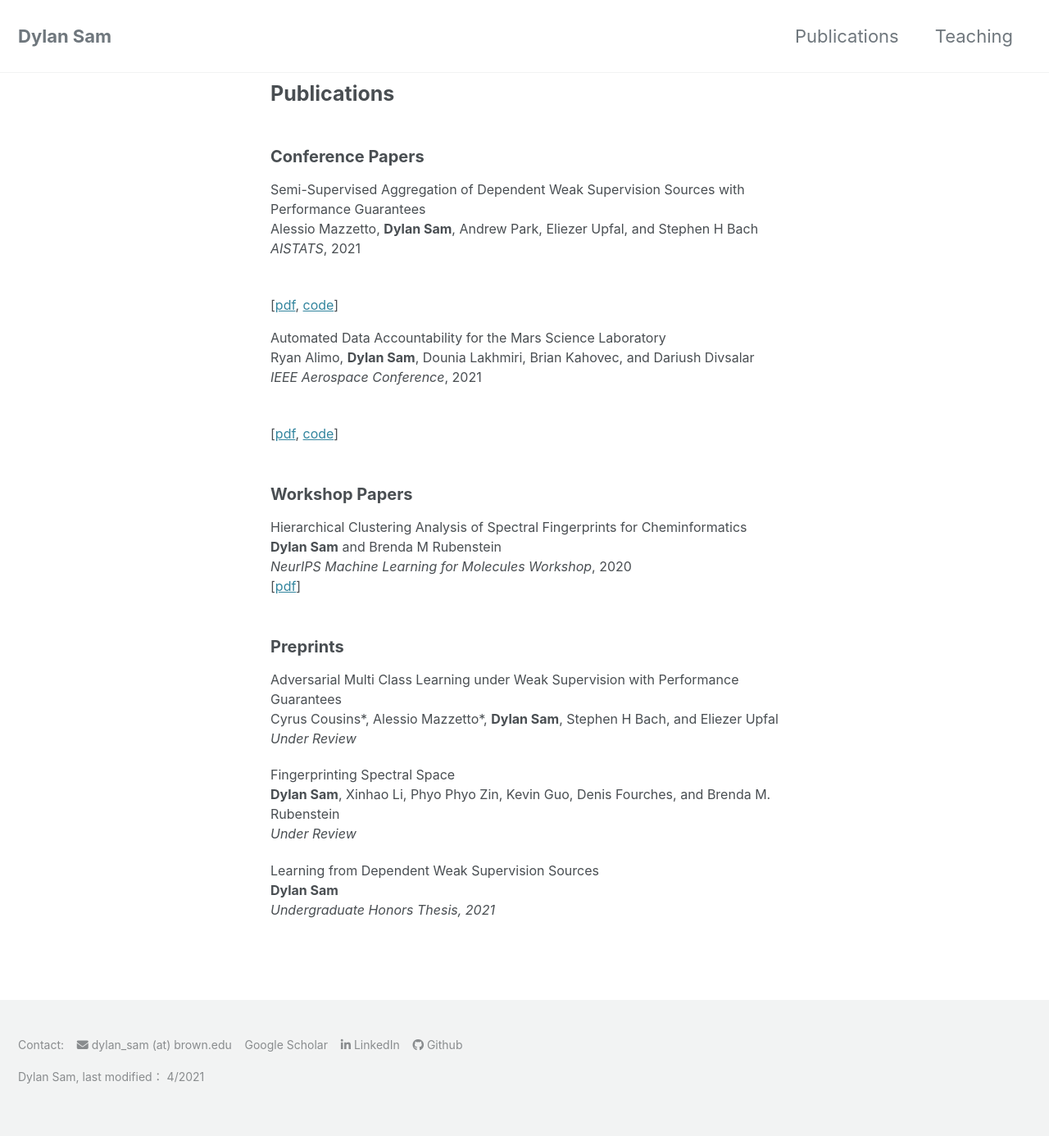
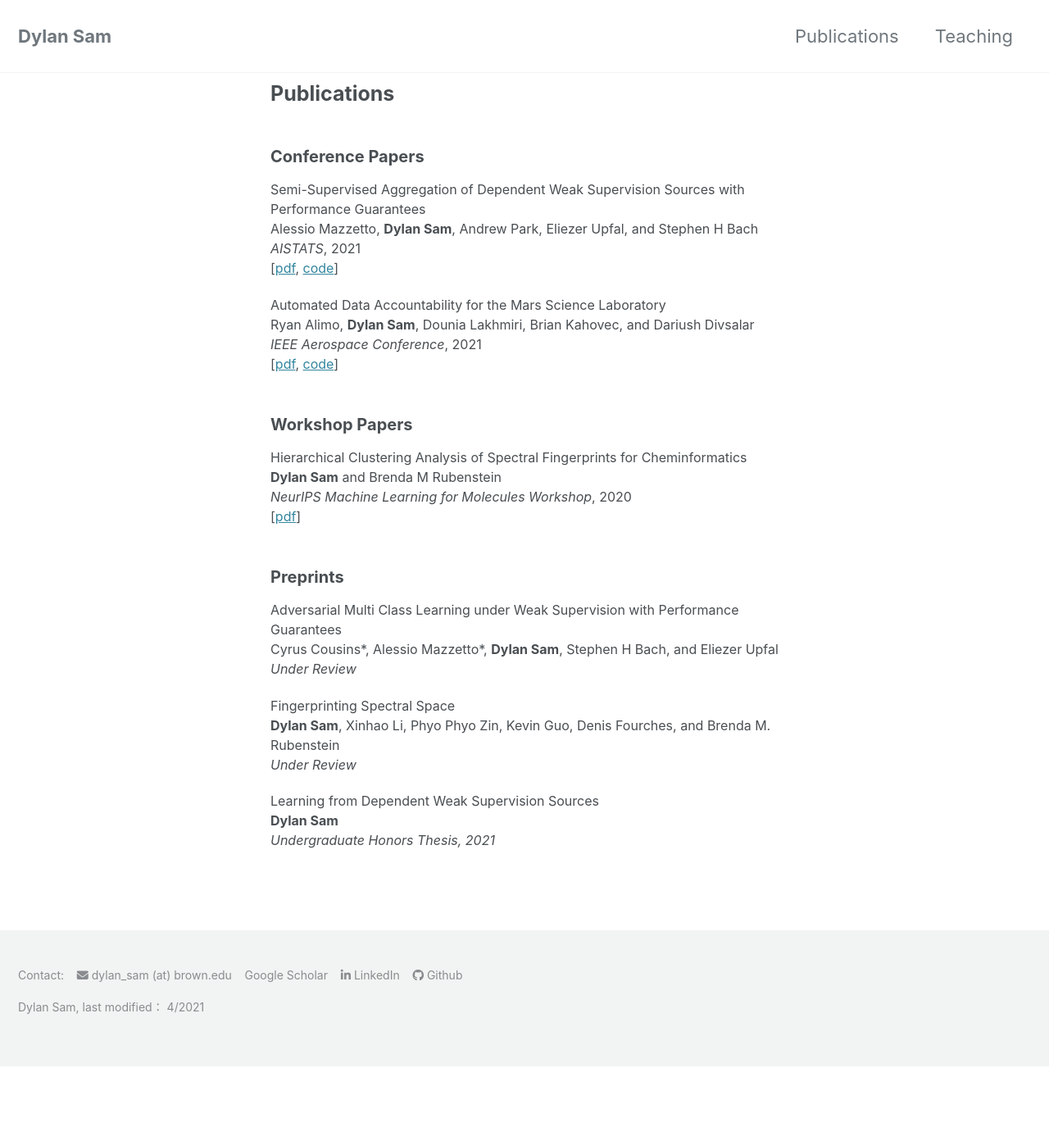
Before and after one commit to dsam99/dsam99.github.io, a Jekyll site: the page built from publications.md, in a window 1280 px wide. Shown: the whole page at 82% size. Built offline with Jekyll 4.4.1, drawn with Linux system fonts in a browser that asks for light colours; cached includes are drawn as plain includes; nearby versions of some CDN libraries; a style sheet for code colours, icons or effects is not loaded; after the commit the page ends 1301 px from its top, so only the background shows below that.

Commit message:
fix spacing in pubs issue

```diff
--- a/_layouts/publications.html
+++ b/_layouts/publications.html
@@ -11,15 +11,17 @@ author_profile: false
 
 			<p class="title"> Semi-Supervised Aggregation of Dependent Weak Supervision Sources with Performance Guarantees <br>
 				Alessio Mazzetto, <strong>Dylan Sam</strong>, Andrew Park, Eliezer Upfal, and Stephen H Bach <br>
-				<i>AISTATS</i>, 2021</p> <br>
+				<i>AISTATS</i>, 2021 <br>
 				[<a href="http://proceedings.mlr.press/v130/mazzetto21a/mazzetto21a.pdf" target="_blank">pdf</a>,
 				<a href="https://github.com/BatsResearch/mazzetto-aistats21-code" target="_blank">code</a>]
+			</p>
 
 			<p class="title"> Automated Data Accountability for the Mars Science Laboratory <br>
 				Ryan Alimo, <strong>Dylan Sam</strong>, Dounia Lakhmiri, Brian Kahovec, and Dariush Divsalar <br>
-				<i>IEEE Aerospace Conference</i>, 2021</p> <br>
+				<i>IEEE Aerospace Conference</i>, 2021 <br>
 				[<a href="{{ url }}/assets/aeroconf_jpl_paper.pdf" target="_blank">pdf</a>,
 				<a href="https://github.com/dsam99/gdsa_machine_learning" target="_blank">code</a>]
+			</p>
 
 		<h2 class="abstracts-title">Workshop Papers</h2>
 
@@ -27,6 +29,7 @@ author_profile: false
 				<strong>Dylan Sam</strong> and Brenda M Rubenstein <br>
 				<i>NeurIPS Machine Learning for Molecules Workshop</i>, 2020 <br>
 				[<a href="https://ml4molecules.github.io/papers2020/ML4Molecules_2020_paper_29.pdf" target="_blank">pdf</a>]
+			</p>
 
 		<h2 class="papers-title">Preprints</h2>
 
```
